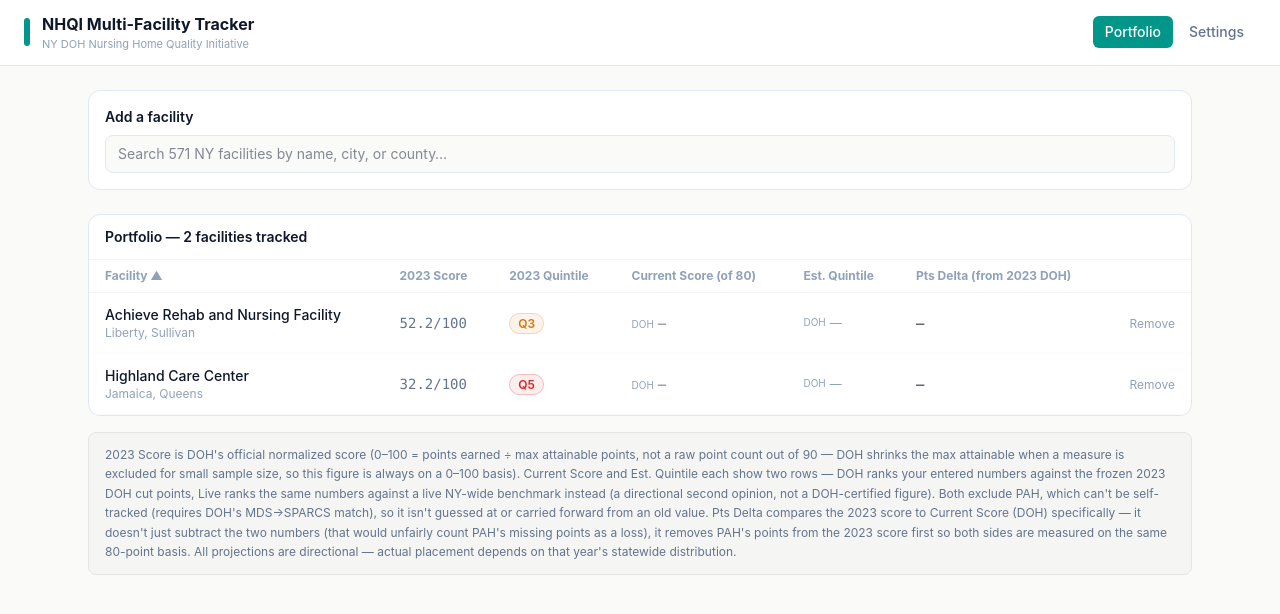
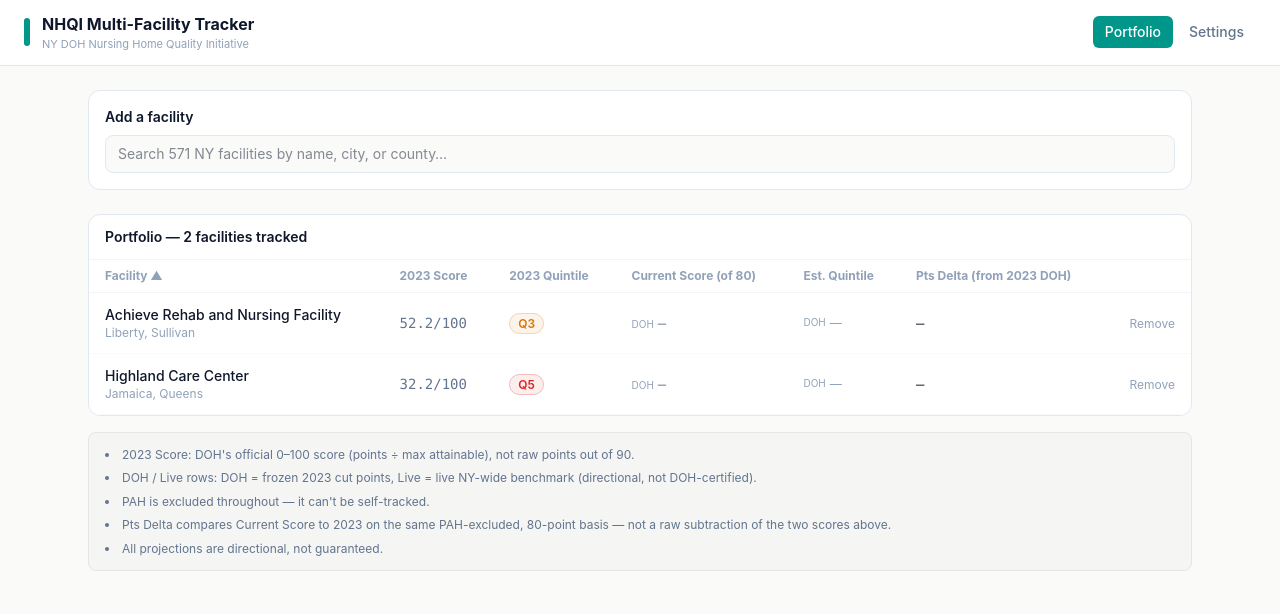
Before and after one commit to shalomalizakatz-lang/NHQI-Tracking, a React (Vite) app: page / in a window 1280 px wide. Shown: the top 614 px of the page. Built offline with nearby package versions, Linux system fonts and the light colour scheme; what @react-pdf/renderer would draw is missing.

Commit message:
Condense Portfolio footer disclaimer into short bullets
The single-paragraph disclaimer had grown into a wall of text. Same
information, five one-line bullets instead.

```diff
--- a/src/pages/Portfolio.jsx
+++ b/src/pages/Portfolio.jsx
@@ -148,9 +148,13 @@ export default function Portfolio() {
         )}
       </div>
 
-      <div className="mt-4 px-4 py-3 bg-stone-100 border border-stone-200 rounded-lg text-xs text-slate-500 leading-relaxed">
-        {dataset.year} Score is DOH's official normalized score (0–100 = points earned ÷ max attainable points, not a raw point count out of 90 — DOH shrinks the max attainable when a measure is excluded for small sample size, so this figure is always on a 0–100 basis). Current Score and Est. Quintile each show two rows — DOH ranks your entered numbers against the frozen {dataset.year} DOH cut points, Live ranks the same numbers against a live NY-wide benchmark instead (a directional second opinion, not a DOH-certified figure). Both exclude PAH, which can't be self-tracked (requires DOH's MDS→SPARCS match), so it isn't guessed at or carried forward from an old value. Pts Delta compares the {dataset.year} score to Current Score (DOH) specifically — it doesn't just subtract the two numbers (that would unfairly count PAH's missing points as a loss), it removes PAH's points from the {dataset.year} score first so both sides are measured on the same {TRACKABLE_MAX}-point basis. All projections are directional — actual placement depends on that year's statewide distribution.
-      </div>
+      <ul className="mt-4 px-4 py-3 bg-stone-100 border border-stone-200 rounded-lg text-xs text-slate-500 leading-relaxed list-disc list-inside space-y-1">
+        <li>{dataset.year} Score: DOH's official 0–100 score (points ÷ max attainable), not raw points out of 90.</li>
+        <li>DOH / Live rows: DOH = frozen {dataset.year} cut points, Live = live NY-wide benchmark (directional, not DOH-certified).</li>
+        <li>PAH is excluded throughout — it can't be self-tracked.</li>
+        <li>Pts Delta compares Current Score to {dataset.year} on the same PAH-excluded, {TRACKABLE_MAX}-point basis — not a raw subtraction of the two scores above.</li>
+        <li>All projections are directional, not guaranteed.</li>
+      </ul>
     </div>
   );
 }
```
